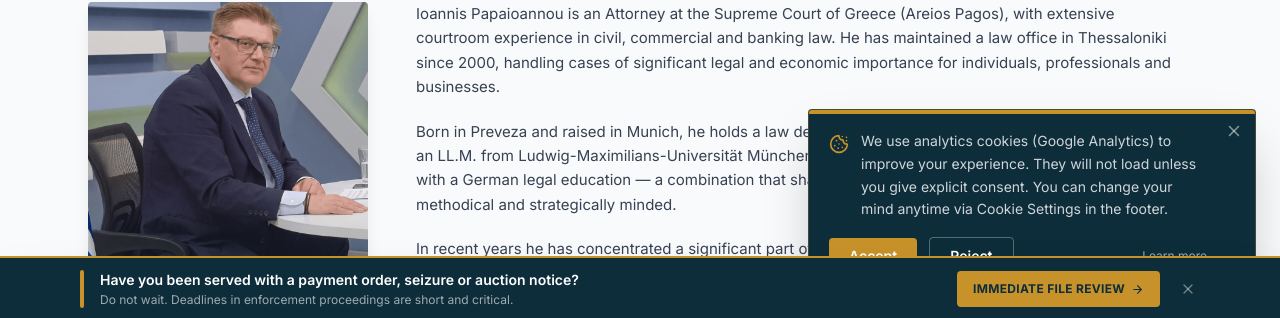
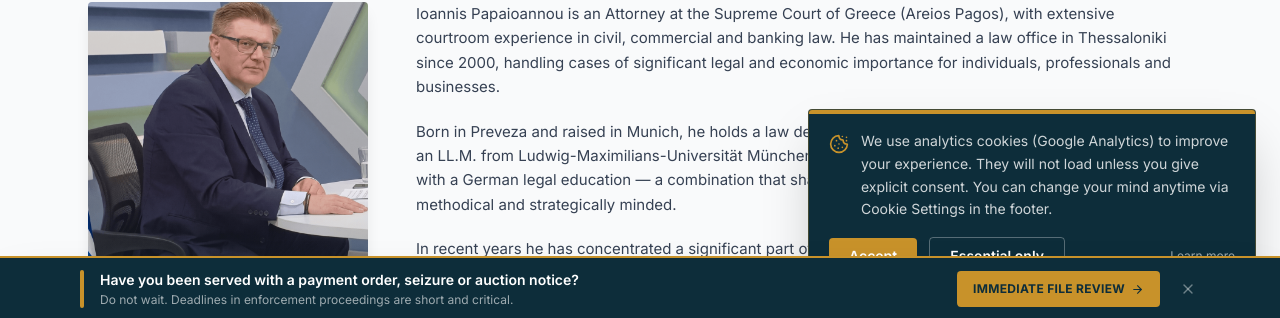
Before and after one commit to theobean/law-firm-site, a Next.js app: page /en/about in a window 1280 px wide. Shown: the part 480-798 px from the top of the page. Built offline with nearby package versions, Linux system fonts and the light colour scheme; no server answers.

Commit message:
Force explicit cookie choice: remove X dismiss, rename Reject to Essential only

```diff
--- a/src/components/CookieBanner.tsx
+++ b/src/components/CookieBanner.tsx
@@ -3,7 +3,7 @@
 import { useEffect, useState } from "react";
 import Link from "next/link";
 import { useTranslations, useLocale } from "next-intl";
-import { Cookie, X } from "lucide-react";
+import { Cookie } from "lucide-react";
 
 const STORAGE_KEY = "cookieConsent";
 const GA_ID = "G-TE25ZYG8WM";
@@ -81,24 +81,12 @@ export default function CookieBanner() {
     purgeAnalyticsCookies();
   }
 
-  function close() {
-    // Close without making a decision — banner returns on next visit.
-    setVisible(false);
-  }
-
   if (!visible) return null;
 
   return (
     <div className="fixed bottom-4 left-4 right-4 md:left-auto md:right-6 md:bottom-6 md:max-w-md z-50 bg-primary text-white rounded-sm shadow-2xl border border-accent/30 overflow-hidden">
       <div className="absolute top-0 left-0 w-full h-1 bg-accent" />
-      <div className="p-5 pr-12 relative">
-        <button
-          onClick={close}
-          aria-label="Close"
-          className="absolute top-3 right-3 text-white/50 hover:text-white"
-        >
-          <X size={18} />
-        </button>
+      <div className="p-5 relative">
         <div className="flex items-start gap-3 mb-4">
           <Cookie className="text-accent flex-shrink-0 mt-1" size={20} />
           <p className="text-sm leading-relaxed text-white/80">{t("message")}</p>
```
Also changed, not shown: messages/de.json, messages/el.json, messages/en.json.
